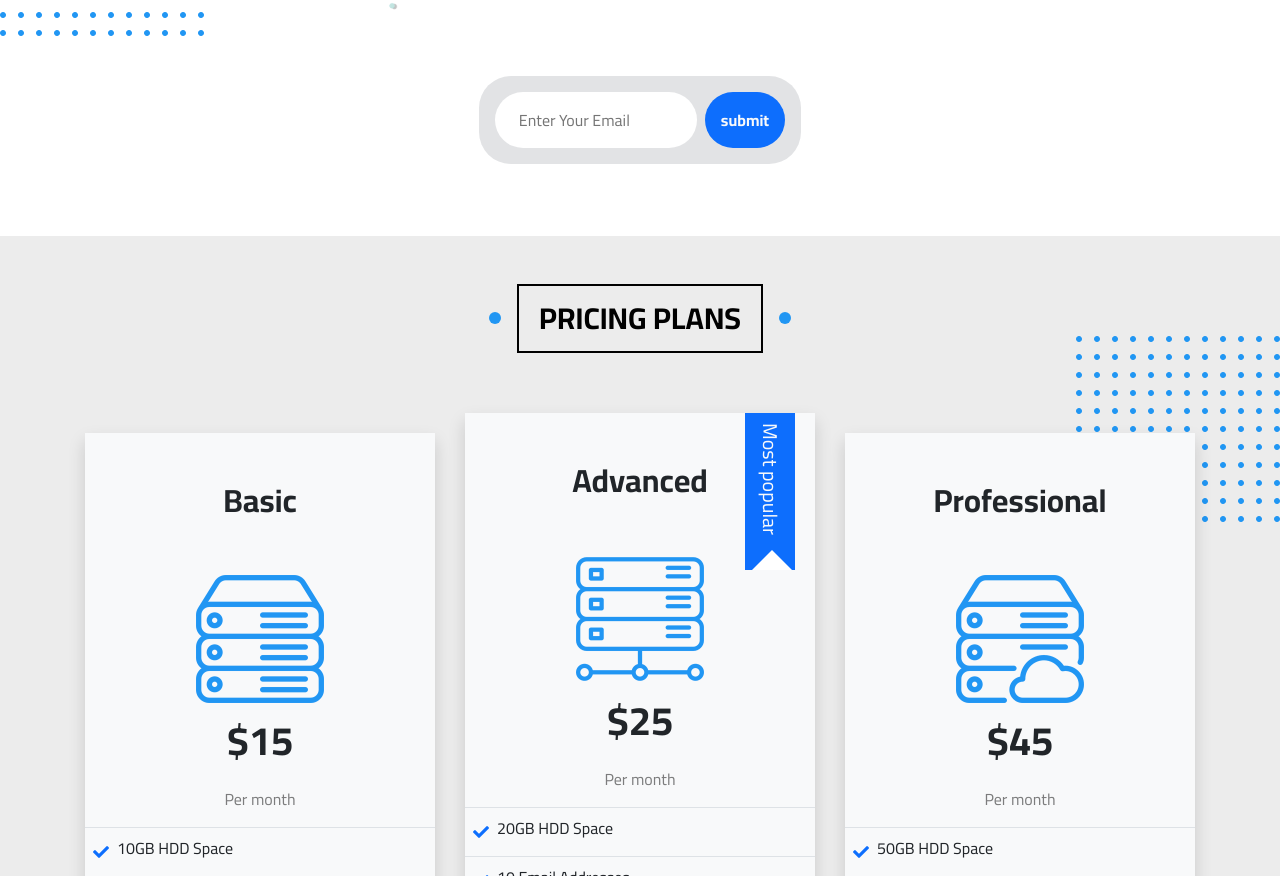
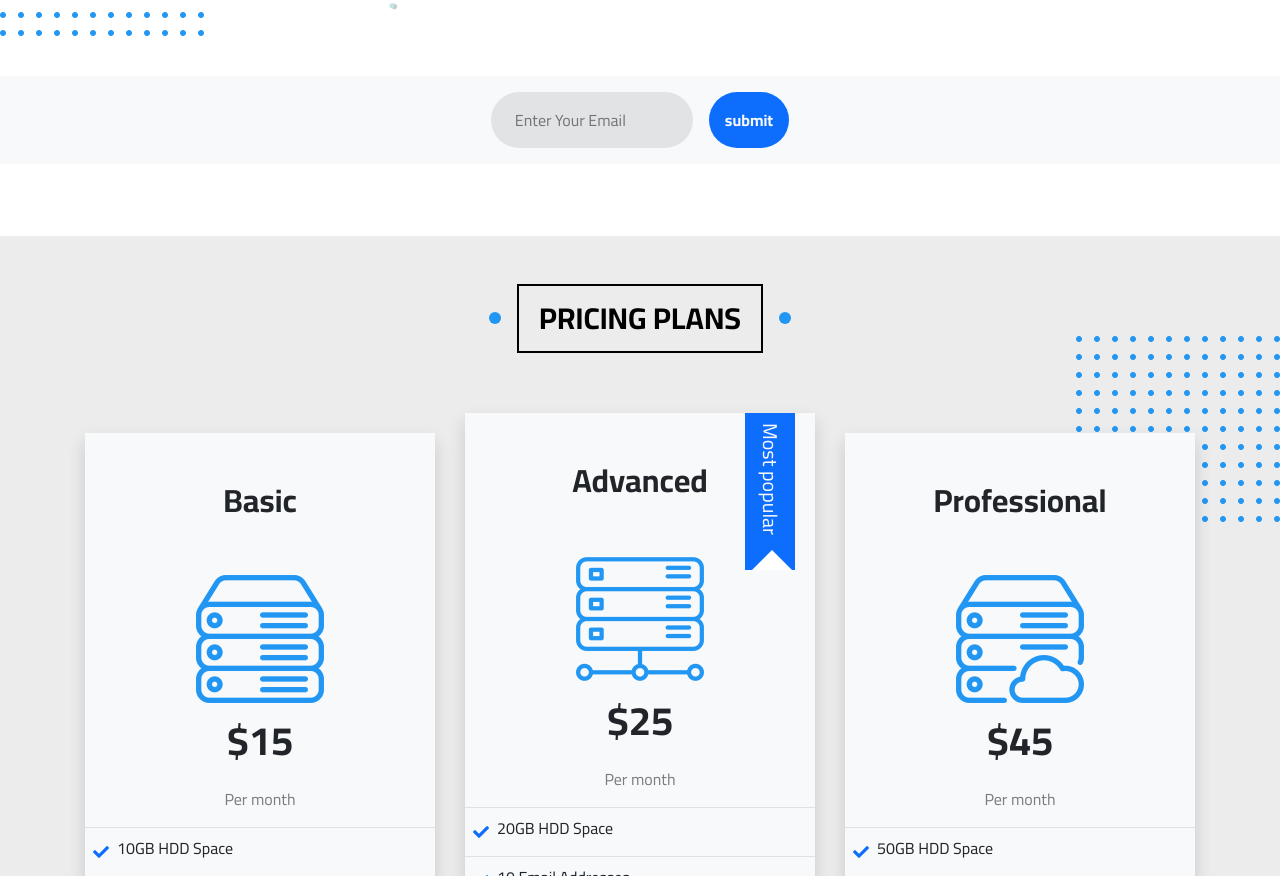
Before and after one commit to you55efmansour/HTML-CSS1, a plain HTML site: page index.html in a window 1280 px wide. Shown: the part 9372-10248 px from the top of the page. Drawn offline with Linux system fonts and the light colour scheme.

Commit message:
last update

```diff
--- a/index.html
+++ b/index.html
@@ -944,11 +944,9 @@
 
       </div>
       <!-- container end -->
-      <div class="subscribe container mb-4 p-3 rounded-5 w-auto  d-flex justify-content-center bg-secondary-subtle">
-        <form class="d-flex">
-          <input class="ps-4 p-3 rounded-5 border-0 me-2" type="email"  placeholder="Enter Your Email" name="" id="">
+      <div class="subscribe mb-4 p-3  w-100  d-flex justify-content-center bg-body-tertiary">
+          <input class="ps-4 p-3 bg-secondary-subtle rounded-5 border-0 me-3" type="email"  placeholder="Enter Your Email" name="" id="">
           <input class="p-3 rounded-5 border-0 bg-primary text-light fw-semibold" type="submit" value="submit">
-        </form>
       </div>
     </div>
     <!-- last events end  -->
```
